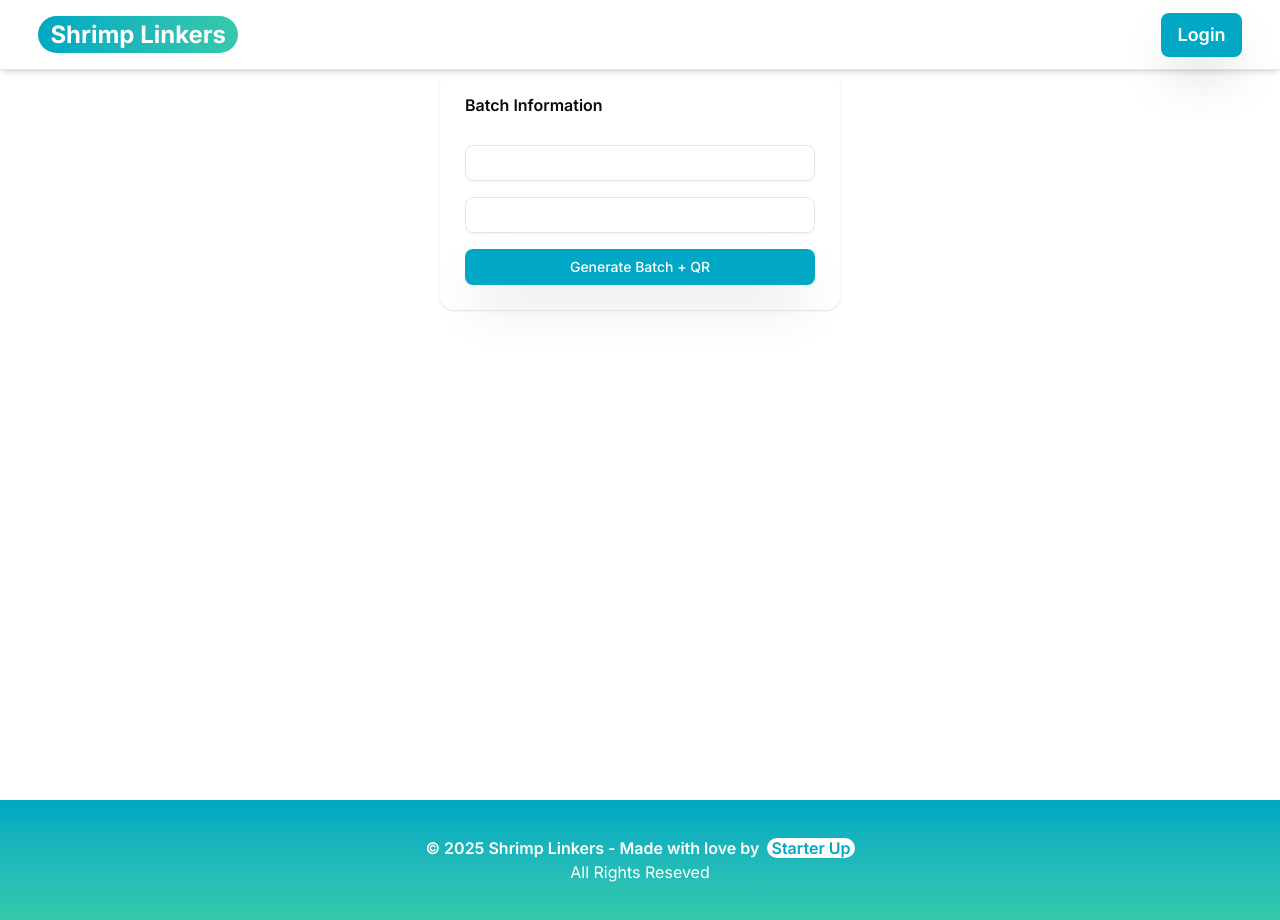
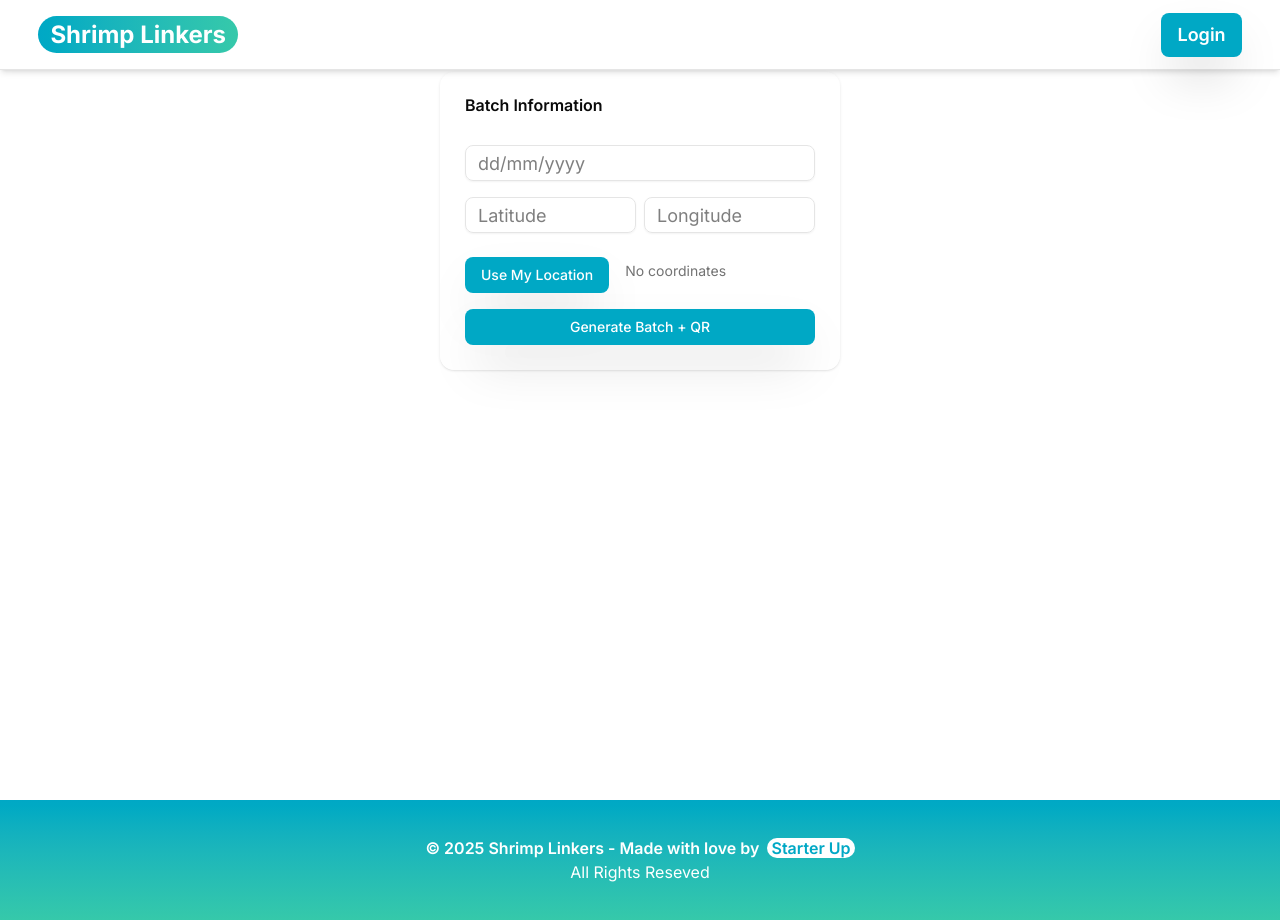
Before and after one commit to Leficullen/starterup-fe, a Next.js app: page /farmer/create-batch in a window 1280 px wide. Built offline with nearby package versions, Linux system fonts and the light colour scheme.

Commit message:
feat: updated farmer card & form

```diff
--- a/app/farmer/create-batch/page.tsx
+++ b/app/farmer/create-batch/page.tsx
@@ -1,10 +1,101 @@
 "use client";
 
+import { useState } from "react";
 import { Button } from "@/components/ui/button";
 import { Input } from "@/components/ui/input";
 import { Card, CardHeader, CardTitle, CardContent } from "@/components/ui/card";
 
 export default function CreateBatch() {
+  // Date in dd/mm/yyyy format (text input that inserts slashes)
+  const [dateCaught, setDateCaught] = useState<string>("");
+
+  // Coordinates (strings to allow empty value while typing)
+  const [lat, setLat] = useState<string>("");
+  const [lng, setLng] = useState<string>("");
+  const [locationError, setLocationError] = useState<string | null>(null);
+  const [errors, setErrors] = useState<{ date?: string; coords?: string }>(
+    {}
+  );
+
+  // Format user input into dd/mm/yyyy as they type (non-invasive)
+  function formatDateInput(input: string) {
+    const digits = input.replace(/\D/g, "").slice(0, 8);
+    const parts: string[] = [];
+    if (digits.length > 0) parts.push(digits.slice(0, Math.min(2, digits.length)));
+    if (digits.length > 2) parts.push(digits.slice(2, Math.min(4, digits.length)));
+    if (digits.length > 4) parts.push(digits.slice(4));
+    return parts.join("/");
+  }
+
+  // Request browser geolocation and populate lat/lng (6 decimals)
+  function requestLocation() {
+    setLocationError(null);
+    if (typeof navigator === "undefined" || !navigator.geolocation) {
+      setLocationError("Geolocation not supported by your browser");
+      return;
+    }
+    navigator.geolocation.getCurrentPosition(
+      (pos) => {
+        setLat(pos.coords.latitude.toFixed(6));
+        setLng(pos.coords.longitude.toFixed(6));
+        // clear any coord errors when location retrieved
+        setErrors((s) => ({ ...s, coords: undefined }));
+      },
+      (err) => {
+        setLocationError(err.message || "Unable to get location");
+      },
+      { enableHighAccuracy: true, timeout: 10000 }
+    );
+  }
+
+  function validateForm() {
+    const next: { date?: string; coords?: string } = {};
+
+    // date presence and simple format check dd/mm/yyyy
+    if (!dateCaught || dateCaught.trim() === "") {
+      next.date = "Date is required";
+    } else {
+      const m = dateCaught.match(/^(\d{2})\/(\d{2})\/(\d{4})$/);
+      if (!m) {
+        next.date = "Date must be in dd/mm/yyyy format";
+      } else {
+        const day = Number(m[1]);
+        const month = Number(m[2]);
+        const year = Number(m[3]);
+        if (month < 1 || month > 12 || day < 1 || day > 31 || year < 1900) {
+          next.date = "Enter a valid date";
+        }
+      }
+    }
+
+    // coords presence and range
+    if (!lat || !lng) {
+      next.coords = "Latitude and longitude are required";
+    } else {
+      const la = Number(lat);
+      const lo = Number(lng);
+      if (!isFinite(la) || !isFinite(lo)) {
+        next.coords = "Coordinates must be valid numbers";
+      } else if (la < -90 || la > 90 || lo < -180 || lo > 180) {
+        next.coords = "Coordinates out of range";
+      }
+    }
+
+    setErrors(next);
+    return Object.keys(next).length === 0;
+  }
+
+  function handleGenerate() {
+    if (!validateForm()) {
+      return;
+    }
+
+    // TODO: wire actual generation logic. For now just clear errors and log
+    setErrors({});
+    // eslint-disable-next-line no-console
+    console.log("Generate batch", { dateCaught, lat, lng });
+  }
+
   return (
     <div className="p-6 max-w-md mx-auto text-white min-h-screen">
       <h1 className="text-2xl font-semibold">Create New Batch</h1>
@@ -14,14 +105,63 @@ export default function CreateBatch() {
           <CardTitle>Batch Information</CardTitle>
         </CardHeader>
         <CardContent className="space-y-4">
-          <Input placeholder="Pond ID" className="bg-white/20 text-white" />
-          <Input
-            placeholder="Weight (kg)"
-            type="number"
-            className="bg-white/20 text-white"
-          />
+          {/* Date Caught (dd/mm/yyyy) */}
+          <div>
+            <Input
+              placeholder="dd/mm/yyyy"
+              className="bg-white/20"
+              value={dateCaught}
+              aria-invalid={errors.date ? "true" : undefined}
+              onChange={(e) => setDateCaught(formatDateInput((e.target as HTMLInputElement).value))}
+            />
+            {errors.date && (
+              <div className="text-sm text-destructive mt-1">{errors.date}</div>
+            )}
+          </div>
 
-          <Button className="w-full">Generate Batch + QR</Button>
+          {/* Latitude & Longitude (manual or auto) */}
+          <div>
+            <div className="grid grid-cols-2 gap-2">
+              <Input
+                placeholder="Latitude"
+                type="number"
+                step="any"
+                className="bg-white/20"
+                value={lat}
+                aria-invalid={errors.coords ? "true" : undefined}
+                onChange={(e) => setLat((e.target as HTMLInputElement).value)}
+              />
+              <Input
+                placeholder="Longitude"
+                type="number"
+                step="any"
+                className="bg-white/20"
+                value={lng}
+                aria-invalid={errors.coords ? "true" : undefined}
+                onChange={(e) => setLng((e.target as HTMLInputElement).value)}
+              />
+            </div>
+            {errors.coords && (
+              <div className="text-sm text-destructive mt-1">{errors.coords}</div>
+            )}
+          </div>
+
+          <div className="flex gap-2 items-center">
+            <Button type="button" onClick={requestLocation} className="mt-2">
+              Use My Location
+            </Button>
+            <div className="flex-1 text-sm text-white/80 pl-2">
+              {lat && lng ? (
+                <span>Current: {lat}, {lng}</span>
+              ) : (
+                <span className="text-sm text-muted-foreground">No coordinates</span>
+              )}
+            </div>
+          </div>
+
+          {locationError && <div className="text-sm text-destructive mt-2">{locationError}</div>}
+
+          <Button className="w-full" onClick={handleGenerate}>Generate Batch + QR</Button>
         </CardContent>
       </Card>
     </div>
--- a/app/farmer/page.tsx
+++ b/app/farmer/page.tsx
@@ -1,6 +1,6 @@
 import { Button } from "@/components/ui/button";
-import { Card, CardHeader, CardContent, CardTitle } from "@/components/ui/card";
 import Link from "next/link";
+import FarmerCard from "@/components/ui/farmerCard";
 
 export default function FarmerDashboard() {
   return (
@@ -21,21 +21,12 @@ export default function FarmerDashboard() {
       </div>
 
       <h2 className="text-xl font-semibold mt-6 mb-2 text-foreground">Your Batches</h2>
-
-      <Card className="bg-white md:w-[30%] border-zinc-400/40 border-4 mb-4 hover:border-primary/50 smooth">
-        <CardHeader>
-          <CardTitle>BATCH-2025-001</CardTitle>
-        </CardHeader>
-        <CardContent className="space-y-1">
-          <p>Pond: A3</p>
-          <p>Weight: 180 kg</p>
-          <Link href="/batch/BATCH-2025-001">
-            <Button className="w-full mt-3 ring-primary ring-2 ">
-              View Details →
-            </Button>
-          </Link>
-        </CardContent>
-      </Card>
+      <div className="grid grid-cols-1 md:grid-cols-2 gap-6">
+        <FarmerCard batchCode="SIGMA-24-25" date="18/11/2025" location="90 90" />
+        <FarmerCard />
+        <FarmerCard />
+        <FarmerCard />
+      </div>
     </div>
   );
 }
--- a/app/page.tsx
+++ b/app/page.tsx
@@ -95,7 +95,7 @@ export default function Home() {
           <div className="bg-red-200/80 p-5 border-2 border-red-500 rounded-md shadow-lg">
             <h3 className="justify-center md:justify-start w-full text-xl md:text-2xl font-bold text-red-500/70 flex items-center gap-2">
               <div className="rounded-full bg-red-300 p-2">
-                <AlertTriangle className="w-5 h-5 md:h-7 md:w-7"  />
+                <AlertTriangle className="w-5 h-5 md:h-7 md:w-7" />
               </div>
               Problems
             </h3>
@@ -110,7 +110,7 @@ export default function Home() {
           <div className="bg-green-200/80 p-5 border-2 border-green-500 rounded-md shadow-lg md:mt-0 mt-10 h-full">
             <h3 className="justify-center md:justify-start w-full text-xl md:text-2xl font-bold text-green-500 flex items-center gap-2">
               <div className="rounded-full bg-green-300 p-2">
-                <CheckIcon className="w-5 h-5 md:h-7 md:w-7"  />
+                <CheckIcon className="w-5 h-5 md:h-7 md:w-7" />
               </div>
               Solutions
             </h3>
--- /dev/null
+++ b/components/ui/farmerCard.tsx
@@ -0,0 +1,32 @@
+import { Card, CardHeader, CardContent, CardTitle } from "@/components/ui/card";
+import Link from "next/link";
+import { Button } from "@/components/ui/button";
+
+type FarmerCardProps = {
+    batchCode?: string;
+    location?: string;
+    date?: string | number;
+    href?: string;
+};
+
+export default function FarmerCard({
+    batchCode = "BATCH-2025-001",
+    location = "A3",
+    date = "16/11/2025",
+    href = "/batch/BATCH-2025-001",
+}: FarmerCardProps) {
+    return (
+        <Card className="bg-white border-zinc-400/40 border-2 mb-4 hover:border-primary/50 smooth">
+            <CardHeader>
+                <CardTitle>{batchCode}</CardTitle>
+            </CardHeader>
+            <CardContent className="space-y-1">
+                <p>Date: {date}</p>
+                <p>Location: {location}</p>
+                <Link href={href}>
+                    <Button className="w-full mt-3 ring-primary ring-2">View Details →</Button>
+                </Link>
+            </CardContent>
+        </Card>
+    );
+}
```
